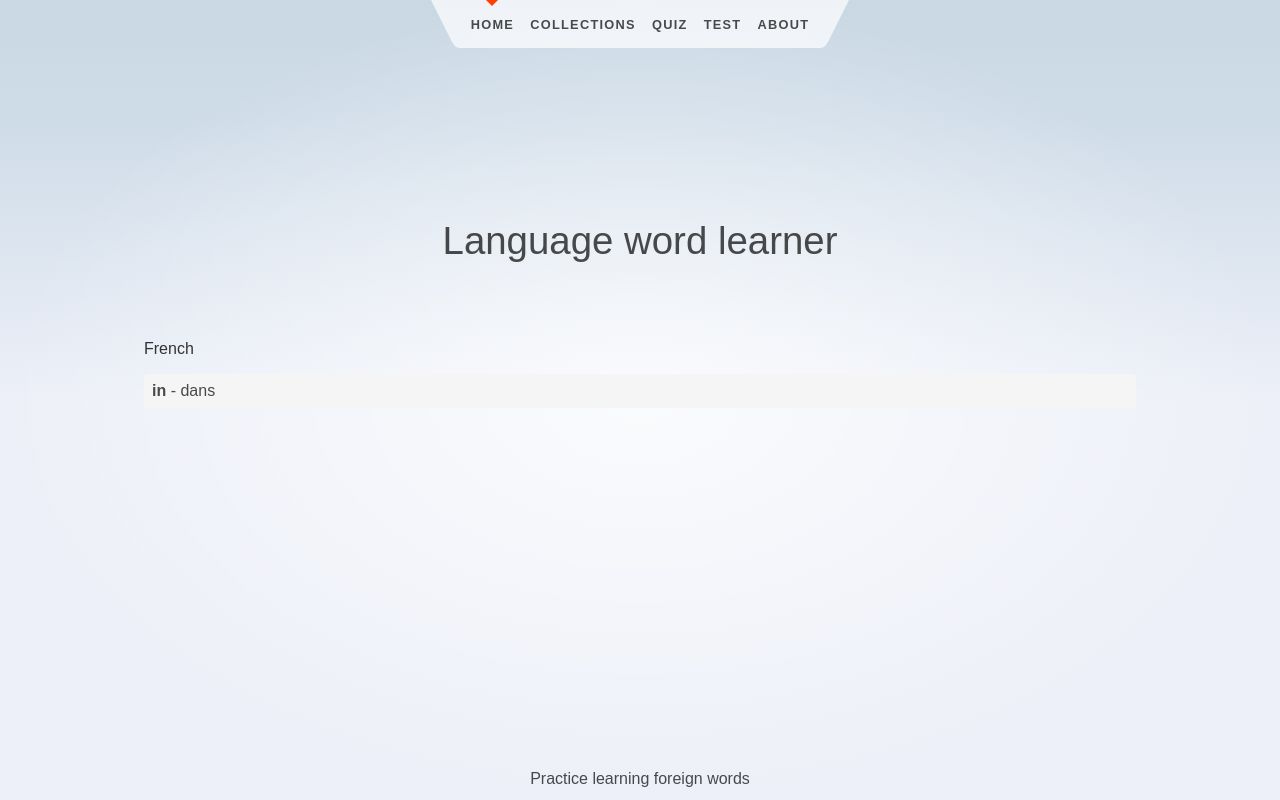
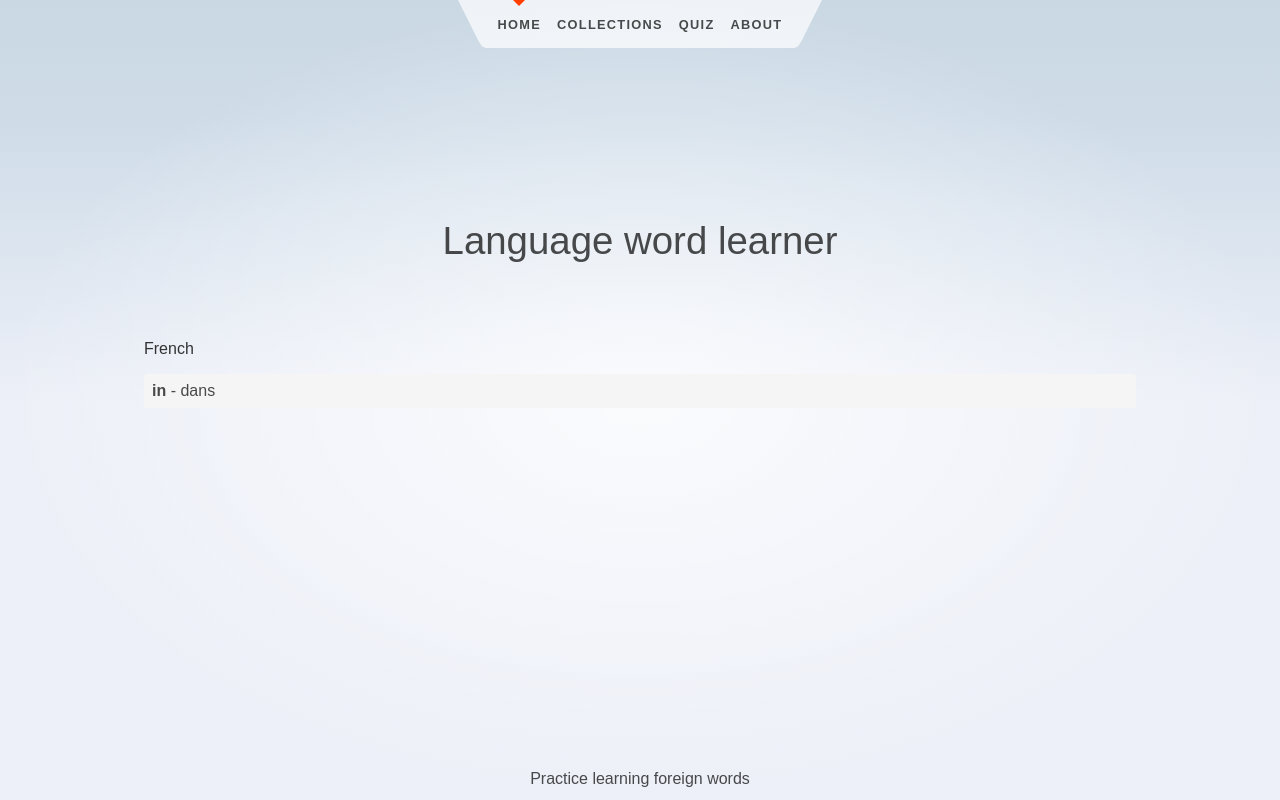
Before and after one commit to tclaes/word-learner, a SvelteKit app: page / in a window 1280 px wide. Built offline with nearby package versions, Linux system fonts and the light colour scheme.

Commit message:
Updated Header.svelte

```diff
--- a/src/routes/Header.svelte
+++ b/src/routes/Header.svelte
@@ -20,9 +20,6 @@
 			</li>
 			<li aria-current={page.url.pathname === '/quiz' ? 'page' : undefined}>
 				<a href="/quiz">Quiz</a>
-			</li>
-			<li aria-current={page.url.pathname === '/test' ? 'page' : undefined}>
-				<a href="/test">Test</a>
 			</li>
 			<li aria-current={page.url.pathname === '/about' ? 'page' : undefined}>
 				<a href="/about">About</a>
```
